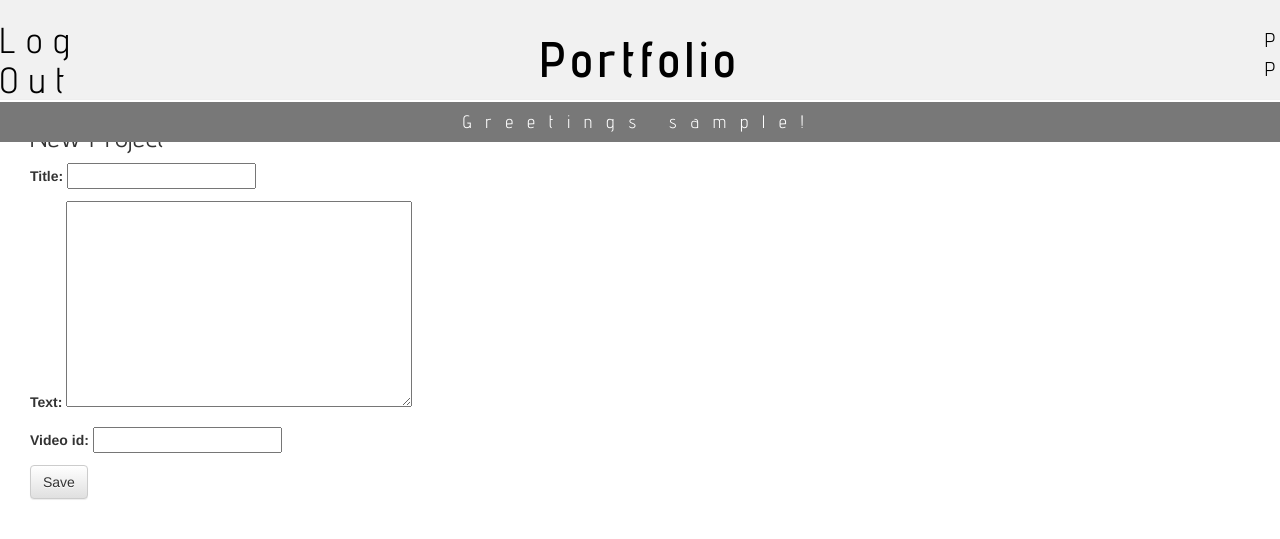
After one commit to CraigTheCrag/CVWebApp, a Django app: page /project/new/ in a window 1280 px wide. The commit adds this page. Shown: the top 539 px of the page. Run offline with Django 3.2, Linux system fonts and the light colour scheme; the visitor is signed in with stand-in values (Sample User, id 1); some libraries are stand-ins or nearby versions.

Commit message:
added new project model and pages to correspond

```diff
--- a/blog/admin.py
+++ b/blog/admin.py
@@ -1,4 +1,6 @@
 from django.contrib import admin
-from .models import Post
+from .models import Post, Project
 
-admin.site.register(Post)
+myModels = [Post, Project]
+
+admin.site.register(myModels)
--- a/blog/forms.py
+++ b/blog/forms.py
@@ -1,7 +1,12 @@
 from django import forms
-from .models import Post
+from .models import Post, Project
 
 class PostForm(forms.ModelForm):
     class Meta:
         model = Post
+        fields = ('title', 'text')
+
+class ProjectForm(forms.ModelForm):
+    class Meta:
+        model = Project
         fields = ('title', 'text', 'video_id')
--- a/blog/models.py
+++ b/blog/models.py
@@ -6,7 +6,7 @@ class Post(models.Model):
     author = models.ForeignKey(settings.AUTH_USER_MODEL, on_delete=models.CASCADE)
     title = models.CharField(max_length=200)
     text = models.TextField()
-    video_id = models.CharField(max_length=11)
+    video_id = models.CharField(max_length=11, null=True)
     created_date = models.DateTimeField(default=timezone.now)
     published_date = models.DateTimeField(blank=True, null=True)
 
@@ -16,3 +16,18 @@ class Post(models.Model):
 
     def __str__(self):
         return self.title
+
+class Project(models.Model):
+    author = models.ForeignKey(settings.AUTH_USER_MODEL, on_delete=models.CASCADE)
+    title = models.CharField(max_length=200)
+    text = models.TextField()
+    video_id = models.CharField(max_length=11, null=True)
+    created_date = models.DateTimeField(default=timezone.now)
+    published_date = models.DateTimeField(blank=True, null=True)
+
+    def publish(self):
+        self.published_date = timezone.now()
+        self.save()
+
+    def __str__(self):
+        return self.title
--- a/blog/static/css/blog.css
+++ b/blog/static/css/blog.css
@@ -54,15 +54,17 @@ h1, h2, h3, h4, h5, h6 {
     letter-spacing: 0.3em;
 }
 
-.icon-bar {
+.icon-bar, .nav-bar {
     text-align: center;
     grid-area: 1 / 4 / span 1 / span 2;
 }
 
-.menu-icon {
+.menu-icon, .nav-text {
     color: black;
     margin: auto 25px;
-    font-size: 45px;
+    font-size: 20px;
+    font-family: 'Advent Pro', Arial, sans-serif;
+    letter-spacing: 0.2em;
 }
 
 .content-container {
--- a/blog/templates/blog/base.html
+++ b/blog/templates/blog/base.html
@@ -23,12 +23,11 @@
                     </div>
                 {% endif %}
                 <h1><a href="/" id="page-title">Portfolio</a></h1>
-                {% if user.is_authenticated %}
-                    <div class="icon-bar">
-                        <a href="{% url 'post_new' %}" class="menu-icon"><span class="glyphicon glyphicon-plus"></span></a>
-                        <a href="{% url 'post_draft_list' %}" class="menu-icon"><span class="glyphicon glyphicon-edit"></span></a>
-                    </div>
-                {% endif %}
+
+                <div class="nav-bar">
+                    <a href="{% url 'post_list' %}" class="nav-text">Posts</a>
+                    <a href="{% url 'project_list' %}" class="nav-text">Projects</a>
+                </div>
 
                 {% if user.is_authenticated %}
                     <div class="user-greeting">
--- a/blog/templates/blog/post_draft_list.html
+++ b/blog/templates/blog/post_draft_list.html
@@ -4,9 +4,6 @@
     {% for post in posts %}
         <div class="post-draft">
             <h1><a href="{% url 'post_detail' pk=post.pk %}" class="post-title">{{ post.title }}</a></h1>
-            <div class="post-video">
-                <iframe width="420" height="315" src="https://www.youtube.com/embed/{{ post.video_id }}"></iframe>
-            </div>
             <p>{{ post.text|truncatechars:200 }}</p>
             <p class="date">Created: {{ post.created_date|date:'d-m-Y' }}</p>
         </div>
--- /dev/null
+++ b/blog/templates/blog/project_edit.html
@@ -0,0 +1,11 @@
+{% extends 'blog/base.html' %}
+
+{% block content %}
+    <div class="post-edit">
+        <h2 id="title-no-link">New Project</h2>
+        <form method="POST" class="project-form">{% csrf_token %}
+            {{ form.as_p }}
+            <button type="submit" class="save btn btn-default">Save</button>
+        </form>
+    </div>
+{% endblock %}
--- a/blog/urls.py
+++ b/blog/urls.py
@@ -7,9 +7,16 @@ urlpatterns = [
     path('post/<int:pk>/', views.post_detail, name='post_detail'),
     path('post/new/', views.post_new, name='post_new'),
     path('post/<int:pk>/edit/', views.post_edit, name='post_edit'),
-    path('drafts/', views.post_draft_list, name='post_draft_list'),
+    path('post/drafts/', views.post_draft_list, name='post_draft_list'),
     path('post/<pk>/publish/', views.post_publish, name='post_publish'),
     path('post/<pk>/remove/', views.post_remove, name='post_remove'),
     path('admin/', admin.site.urls),
     path('accounts/', include('django.contrib.auth.urls')),
+    path('projects/', views.project_list, name='project_list'),
+    path('project/<int:pk>/', views.project_detail, name='project_detail'),
+    path('project/new/', views.project_new, name='project_new'),
+    path('project/<int:pk>/edit/', views.project_edit, name='project_edit'),
+    path('project/drafts/', views.project_draft_list, name='project_draft_list'),
+    path('project/<pk>/publish/', views.project_publish, name='project_publish'),
+    path('project/<pk>/remove/', views.project_remove, name='project_remove'),
 ]
--- a/blog/views.py
+++ b/blog/views.py
@@ -2,8 +2,8 @@ from django.shortcuts import render, get_object_or_404, redirect
 from django.utils import timezone
 from django.contrib.auth.decorators import login_required
 
-from .models import Post
-from .forms import PostForm
+from .models import Post, Project
+from .forms import PostForm, ProjectForm
 
 def post_list(request):
     posts = Post.objects.filter(published_date__lte=timezone.now()).order_by('published_date')
@@ -20,7 +20,6 @@ def post_new(request):
         if (form.is_valid):
             post = form.save(commit=False)
             post.author = request.user
-            post.video_id = form.cleaned_data["video_id"]
             post.save()
             return redirect('post_detail', pk=post.pk)
     else:
@@ -35,7 +34,6 @@ def post_edit(request, pk):
         if (form.is_valid):
             post = form.save(commit=False)
             post.author = request.user
-            post.video_id = form.cleaned_data["video_id"]
             post.save()
             return redirect('post_detail', pk=post.pk)
     else:
@@ -59,3 +57,58 @@ def post_remove(request, pk):
     post = get_object_or_404(Post, pk=pk)
     post.delete()
     return redirect('post_list')
+
+def project_list(request):
+    projects = Project.objects.filter(published_date__lte=timezone.now()).order_by('published_date')
+    return render(request, 'blog/project_list.html', {'projects' : projects})
+
+def project_detail(request, pk):
+    project = get_object_or_404(Project, pk=pk)
+    return render(request, 'blog/project_detail.html', {'project': project})
+
+@login_required
+def project_new(request):
+    if (request.method == "POST"):
+        form = ProjectForm(request.POST)
+        if (form.is_valid):
+            project = form.save(commit=False)
+            project.author = request.user
+            project.video_id = form.cleaned_data["video_id"]
+            project.save()
+            return redirect('project_detail', pk=project.pk)
+    else:
+        form = ProjectForm()
+    return render(request, 'blog/project_edit.html', {'form': form})
+
+@login_required
+def project_edit(request, pk):
+    project = get_object_or_404(Project, pk=pk)
+    if (request.method == "POST"):
+        form = ProjectForm(request.POST, instance=project)
+        if (form.is_valid):
+            project = form.save(commit=False)
+            project.author = request.user
+            project.video_id = form.cleaned_data["video_id"]
+            project.save()
+            return redirect('project_detail', pk=project.pk)
+    else:
+        form = ProjectForm(instance=project)
+    return render(request, 'blog/project_edit.html', {'form': form})
+
+@login_required
+def project_draft_list(request):
+    projects = Project.objects.filter(published_date__isnull=True).order_by('created_date')
+
+    return render(request, 'blog/project_draft_list.html', {'projects': projects})
+
+@login_required
+def project_publish(request, pk):
+    project = get_object_or_404(Project, pk=pk)
+    project.publish()
+    return redirect('project_detail', pk=pk)
+
+@login_required
+def project_remove(request, pk):
+    project = get_object_or_404(Project, pk=pk)
+    project.delete()
+    return redirect('project_list')
```
Also changed, not shown: other parts of blog/static/css/blog.css (+35 -0 lines), blog/templates/blog/post_detail.html (+3 -6 lines), blog/templates/blog/post_list.html (+13 -4 lines), blog/templates/blog/project_detail.html (added, +26 -0 lines), blog/templates/blog/project_draft_list.html (added, +16 -0 lines), blog/templates/blog/project_list.html (added, +41 -0 lines), blog/migrations/0001_initial.py, blog/migrations/0002_post_video_id.py (deleted), blog/migrations/0003_auto_20200525_1630.py (deleted).
